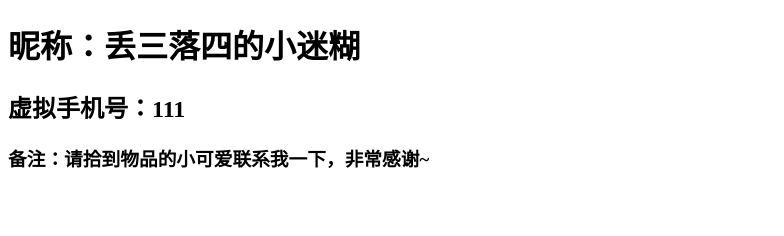
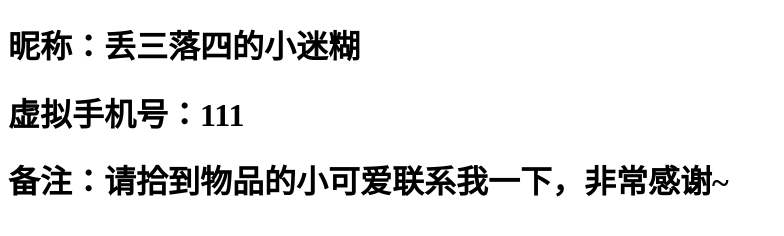
Before and after one commit to TszHoo/Findme, a plain HTML site: page index.html in a window 1280 px wide. Shown: the whole page, without its empty margins (0-784 px from the left). Drawn offline with Linux system fonts and the light colour scheme.

Commit message:
Update index.html

```diff
--- a/index.html
+++ b/index.html
@@ -7,7 +7,7 @@
 </head>
 <body>
 <h1>昵称：丢三落四的小迷糊</h1>
-<h2>虚拟手机号：111</h2>
-<h3>备注：请拾到物品的小可爱联系我一下，非常感谢~</h3>
+<h1>虚拟手机号：111</h1>
+<h1>备注：请拾到物品的小可爱联系我一下，非常感谢~</h1>
 </body>
 </html>
```
